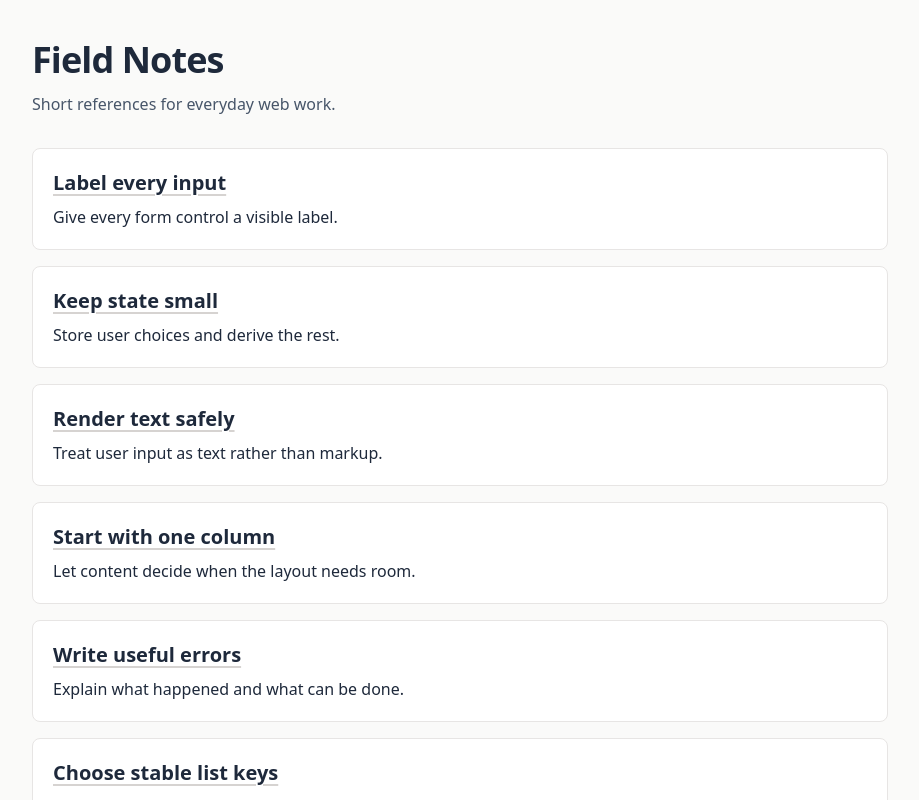
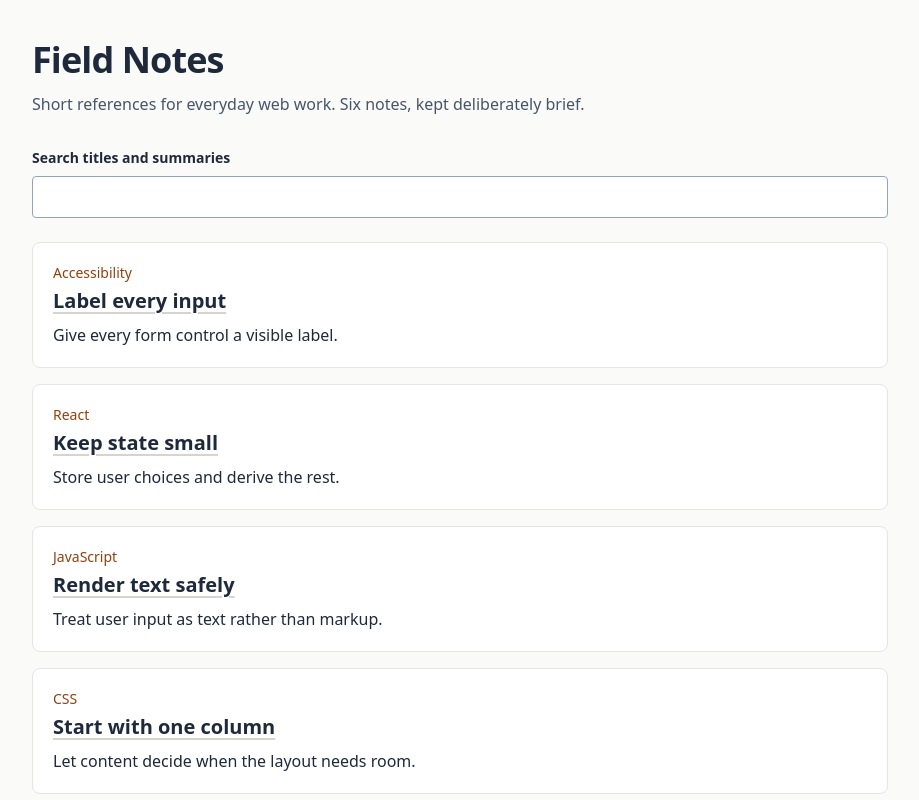
Before and after one commit to kirkduchesne/field-notes, a Next.js app: page / in a window 1280 px wide. Shown: the top 800 px of the page, without its empty margins (180-1099 px from the left). Built offline with nearby package versions, Linux system fonts and the light colour scheme.

Commit message:
feat: search note titles and summaries

```diff
--- a/app/page.tsx
+++ b/app/page.tsx
@@ -1,5 +1,6 @@
-import Link from 'next/link';
 import { notes } from '@/lib/notes';
+import { NoteBrowser } from '@/components/note-browser';
 export default function Home() {
-  return <main><h1 className="text-4xl font-semibold tracking-tight">Field Notes</h1><p className="mt-3 text-slate-600">Short references for everyday web work.</p><ul className="mt-8 space-y-4">{notes.map((note) => <li key={note.slug} className="rounded-lg border border-stone-200 bg-white p-5"><h2 className="text-xl font-semibold"><Link href={`/notes/${note.slug}`} className="underline decoration-stone-300 underline-offset-4">{note.title}</Link></h2><p className="mt-2">{note.summary}</p></li>)}</ul></main>;
+  const index = notes.map(({ slug, title, tag, summary }) => ({ slug, title, tag, summary }));
+  return <main><h1 className="text-4xl font-semibold tracking-tight">Field Notes</h1><p className="mt-3 text-slate-600">Short references for everyday web work. Six notes, kept deliberately brief.</p><NoteBrowser notes={index} /></main>;
 }
--- /dev/null
+++ b/components/note-browser.tsx
@@ -0,0 +1,15 @@
+"use client";
+
+import Link from 'next/link';
+import { useState } from 'react';
+import { filterNotes, NoteIndex } from '@/lib/search';
+
+export function NoteBrowser({ notes }: { notes: NoteIndex[] }) {
+  const [query, setQuery] = useState('');
+  const visible = filterNotes(notes, query);
+  return <div className="mt-8">
+    <label htmlFor="search" className="block text-sm font-semibold">Search titles and summaries</label>
+    <input id="search" type="search" value={query} onChange={(event) => setQuery(event.target.value)} className="mt-2 w-full rounded border border-slate-400 bg-white px-3 py-2" />
+    <ul className="mt-6 space-y-4">{visible.map((note) => <li key={note.slug} className="rounded-lg border border-stone-200 bg-white p-5"><p className="text-sm text-amber-800">{note.tag}</p><h2 className="mt-1 text-xl font-semibold"><Link href={`/notes/${note.slug}`} className="underline decoration-stone-300 underline-offset-4">{note.title}</Link></h2><p className="mt-2">{note.summary}</p></li>)}</ul>
+  </div>;
+}
--- /dev/null
+++ b/lib/search.ts
@@ -0,0 +1,8 @@
+export type NoteIndex = { slug: string; title: string; tag: string; summary: string };
+export function filterNotes(notes: NoteIndex[], query: string, tag: string = 'All') {
+  const words = query.trim().toLowerCase().split(/\s+/).filter(Boolean);
+  return notes.filter((note) => {
+    const text = `${note.title} ${note.summary} ${note.tag}`.toLowerCase();
+    return (tag === 'All' || note.tag === tag) && words.every((word) => text.includes(word));
+  });
+}
```
